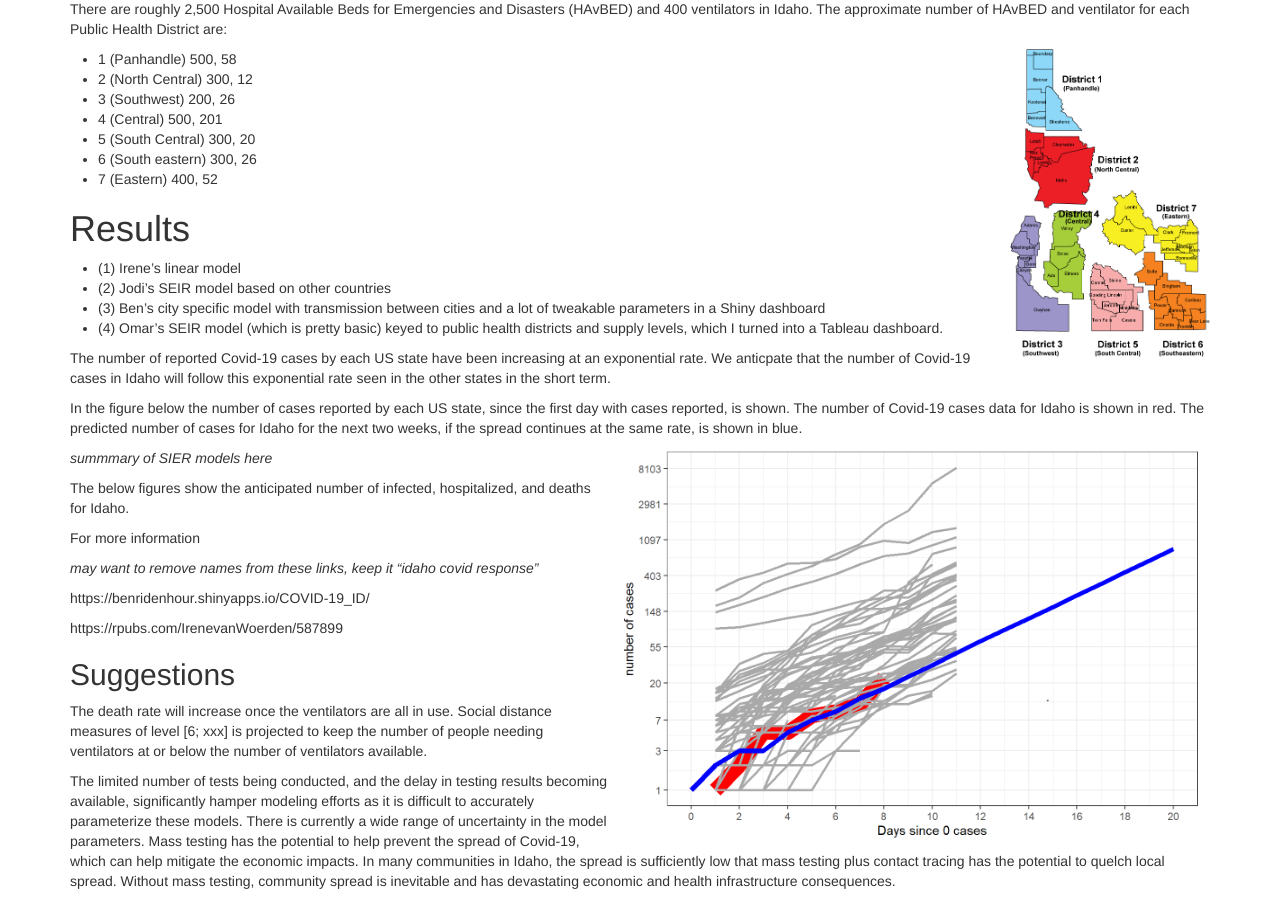
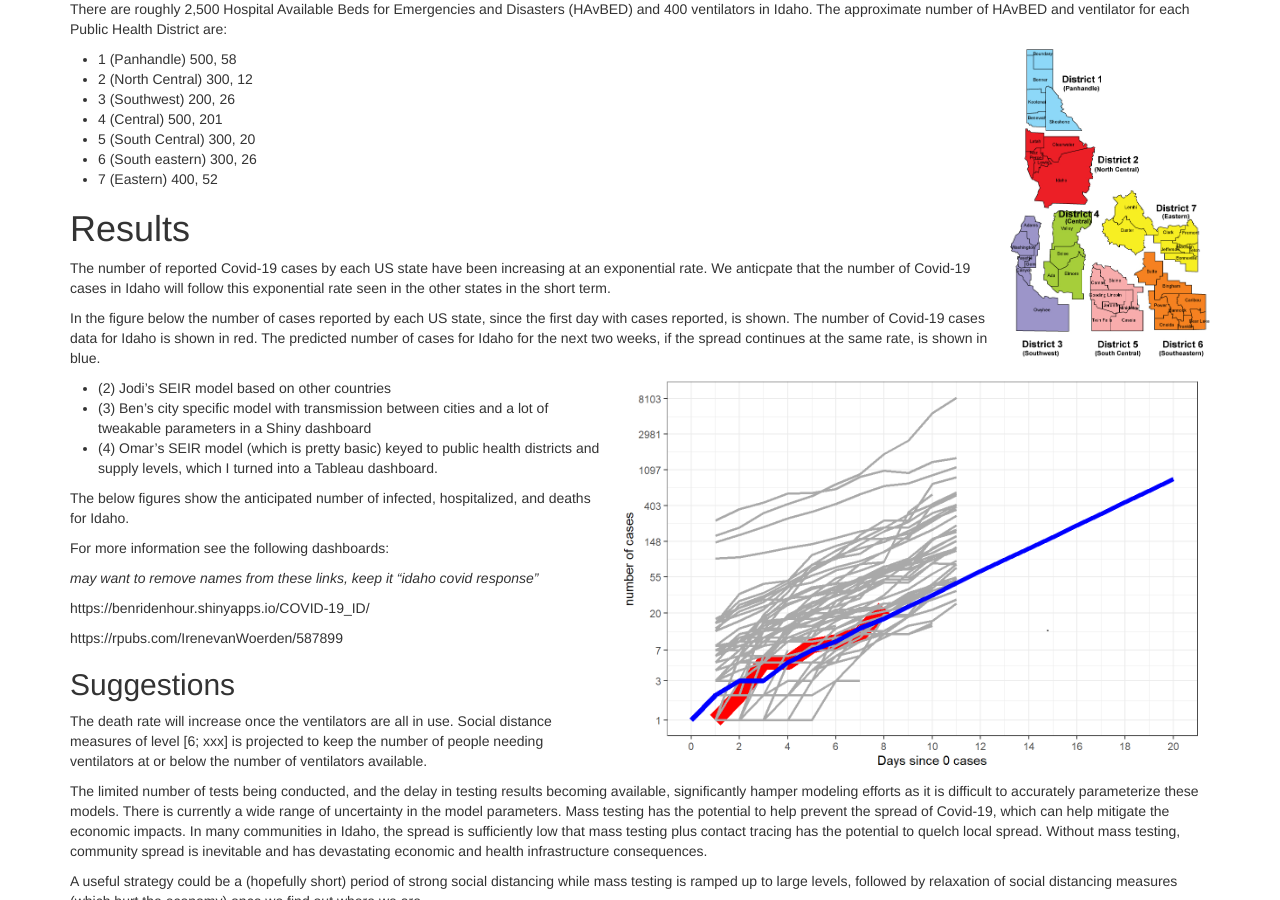
Before and after one commit to magbenji/summary, a Jekyll site: the page built from index.md, in a window 1280 px wide and 900 px high, scrolled down 993 px. Built offline with Jekyll 4.4.1, drawn with Linux system fonts in a browser that asks for light colours; some of the changed lines change nothing that is shown.

Commit message:
Update index.md

```diff
--- a/index.md
+++ b/index.md
@@ -55,11 +55,6 @@ There are roughly 2,500 Hospital Available Beds for Emergencies and Disasters (H
 
 
 # Results
-* (1) Irene’s linear model
-* (2) Jodi’s SEIR model based on other countries
-* (3) Ben’s city specific model with transmission between cities and a lot of tweakable parameters in a Shiny dashboard
-* (4) Omar’s SEIR model (which is pretty basic) keyed to public health districts and supply levels, which I turned into a Tableau dashboard.
-
 
 The number of reported Covid-19 cases by each US state have been increasing at an exponential rate.
 We anticpate that the number of Covid-19 cases in Idaho will follow this exponential rate seen in the other states in the short term.
@@ -70,18 +65,15 @@ The predicted number of cases for Idaho for the next two weeks, if the spread co
 
 <img style="float: right" width="600" src="./fig/US_Idaho_predicted.PNG">
 
-
-*summmary of SIER models here*
-
-
-
-
+* (2) Jodi’s SEIR model based on other countries
+* (3) Ben’s city specific model with transmission between cities and a lot of tweakable parameters in a Shiny dashboard
+* (4) Omar’s SEIR model (which is pretty basic) keyed to public health districts and supply levels, which I turned into a Tableau dashboard.
 
 
 The below figures show the anticipated number of infected, hospitalized, and deaths for Idaho.
 
 
-For more information
+For more information see the following dashboards:
 
 *may want to remove names from these links, keep it "idaho covid response"*
 
```
